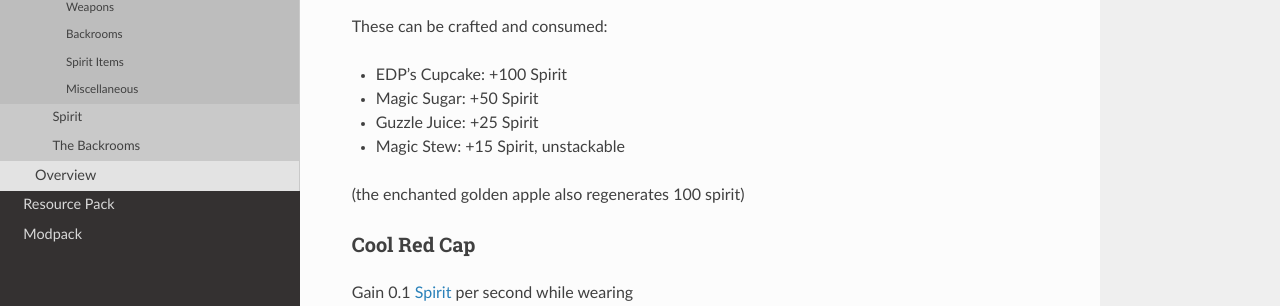
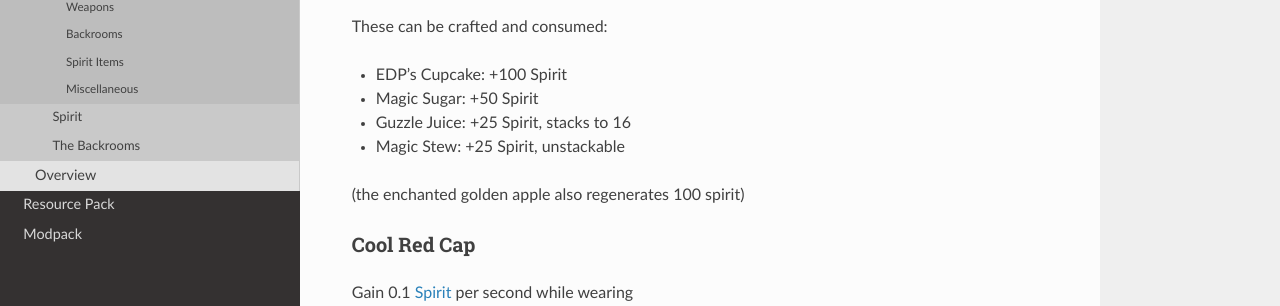
Before and after one commit to Shwabbaa/cryptopack-docs, a Sphinx documentation site: the page built from docs/source/features/items.rst, in a window 1280 px wide and 900 px high, scrolled down 4335 px. Shown: the part 254-560 px from the top of the window. Built offline with Sphinx 7.4.7 and the Read the Docs theme 2.0.0, drawn with Linux system fonts in a browser that asks for light colours; pages that are not in the unit, such as notebooks, are missing from menus.

Commit message:
Update items.rst

```diff
--- a/docs/source/features/items.rst
+++ b/docs/source/features/items.rst
@@ -215,9 +215,9 @@ These can be crafted and consumed:
 
 * Magic Sugar: +50 Spirit
 
-* Guzzle Juice: +25 Spirit
+* Guzzle Juice: +25 Spirit, stacks to 16
 
-* Magic Stew: +15 Spirit, unstackable
+* Magic Stew: +25 Spirit, unstackable
 
 
 (the enchanted golden apple also regenerates 100 spirit)
```
